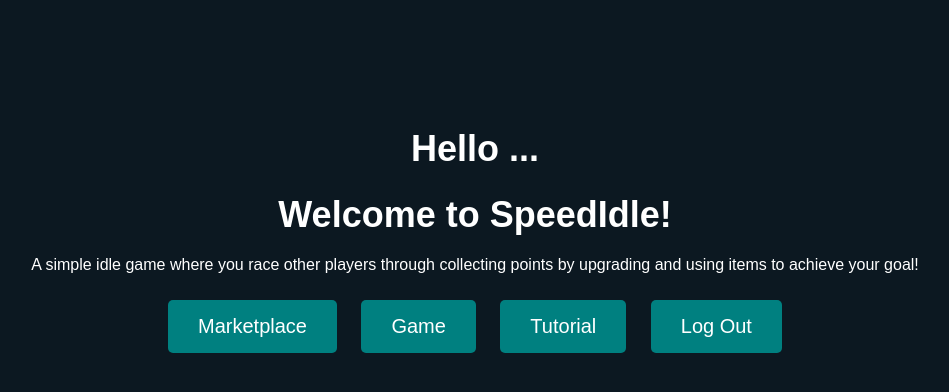
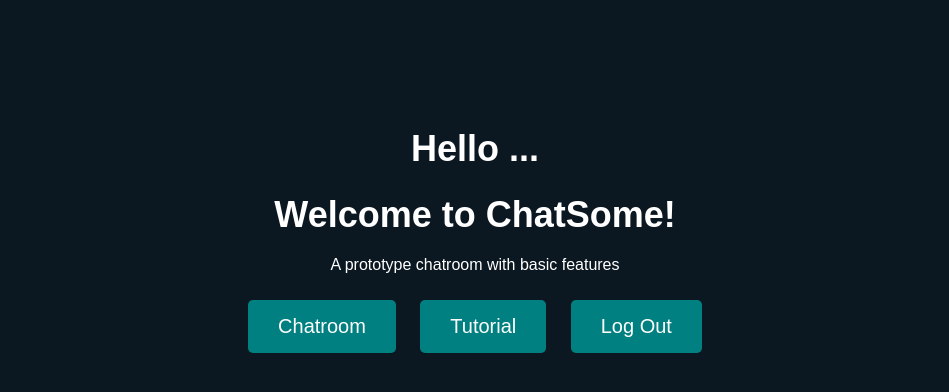
Before and after one commit to CelynChew/CITS3403, a Flask app: page /intro in a window 1280 px wide. Shown: the part 167-559 px from the top of the page, without its empty margins (165-1114 px from the left). Run offline with Flask 3, Linux system fonts and the light colour scheme.

Commit message:
Replaced buttons to access chatroom. Discontinued game and marketplace.

```diff
--- a/templates/intro.html
+++ b/templates/intro.html
@@ -1,29 +1,23 @@
 <!DOCTYPE html>
 <head>
-    <title>Game - Introduction</title>
+    <title>ChatSome - Introduction</title>
     <link rel="stylesheet" href="../static/css/intro.css">
 </head>
 <body>
     <div class="container">
         <h1>Hello ...</h1>  <!--will display username on "..."-->
-        <h1>Welcome to SpeedIdle!</h1>
-        <p>A simple idle game where you race other players through collecting points by upgrading and using items to achieve your goal!</p>
+        <h1>Welcome to ChatSome!</h1>
+        <p>A prototype chatroom with basic features</p>
         <!--Buttons that direct the users to different pages-->
-        <button class="btn" onclick="goToMarketplace()">Marketplace</button>
-        <button class="btn" onclick="playGame()">Game</button>
+        <button class="btn" onclick="goToChatroom()">Chatroom</button>
         <button class="btn" onclick="showTutorial()">Tutorial</button>
         <button class="btn" onclick="LoggingOut()">Log Out</button>
     </div>
 
     <script>
-        function goToMarketplace() {
+        function goToChatroom() {
             // Redirect to the marketplace page with defined route
-            window.location.href = "/marketplace";
-        }
-
-        function playGame() {
-            // Redirect to the game's page with defined route
-            window.location.href = "/game";
+            window.location.href = "/chatroom";
         }
 
         function showTutorial() {
```
